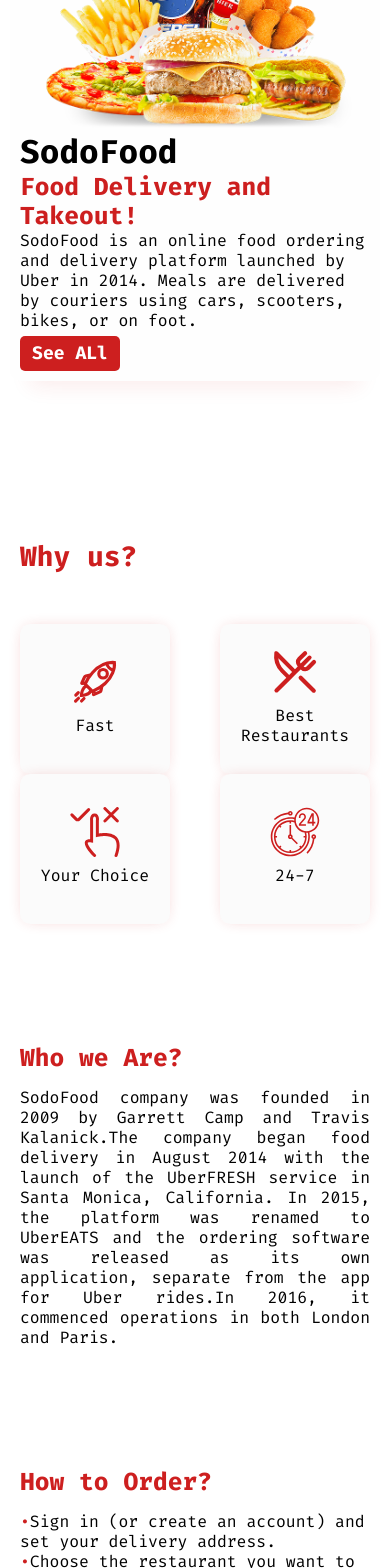
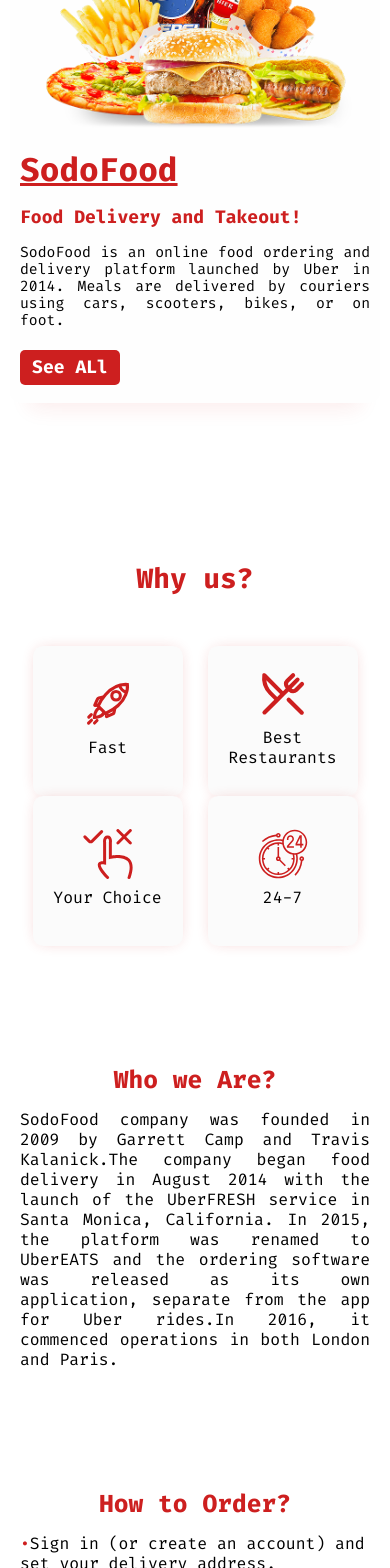
Before and after one commit to Sadraka/Sodofood, a Next.js app: page / in a window 390 px wide. Shown: the part 260-1828 px from the top of the page. Built offline with nearby package versions, Linux system fonts and the light colour scheme.

Commit message:
responsive banner and attributes

```diff
--- a/components/modules/Attribute.module.css
+++ b/components/modules/Attribute.module.css
@@ -15,7 +15,12 @@
     justify-content: space-between;
 }
 @media (max-width: 900px) {
+    .container {
+        text-align: center;
+    }
    .container .cards {
+    /* در حالت عمودی باعث میشه کارت به وسط بیان */
+    justify-content: space-around;
       flex-wrap: wrap;
     }
   }
--- a/components/modules/Banner.js
+++ b/components/modules/Banner.js
@@ -3,7 +3,7 @@
 export default function Banner() {
   return (
     <div className={styles.container}>
-      <div className={styles.lefts}>
+      <div className={styles.left}>
         <h1>SodoFood</h1>
         <h2>Food Delivery and Takeout!</h2>
         <p>
--- a/components/modules/Banner.module.css
+++ b/components/modules/Banner.module.css
@@ -47,12 +47,14 @@
     width: 450px;
 }
 @media (max-width: 900px) {
+
     .right img {
       width: 350px;
     }
-    .left {
+   .container .left {
       margin-top: 10px;
     }
+
   }
 
   @media (max-width: 600px) {
--- a/components/modules/Defination.module.css
+++ b/components/modules/Defination.module.css
@@ -9,3 +9,9 @@
     margin-top: 15px;
     text-align: justify;
 }
+@media (max-width: 900px) {
+    .container {
+        text-align: center;
+    }
+
+  }
--- a/components/modules/Instruction.module.css
+++ b/components/modules/Instruction.module.css
@@ -13,3 +13,9 @@
     content: "\2022";
     color:rgb(205, 31, 31);
 }
+@media (max-width: 900px) {
+    .container h2 {
+        text-align: center;
+    }
+
+  }
--- a/components/modules/Restrictions.module.css
+++ b/components/modules/Restrictions.module.css
@@ -8,3 +8,9 @@
     margin-top: 15px;
     margin-bottom: 100px;
 }
+@media (max-width: 900px) {
+    .container h2  {
+        text-align: center;
+    }
+
+  }
```
